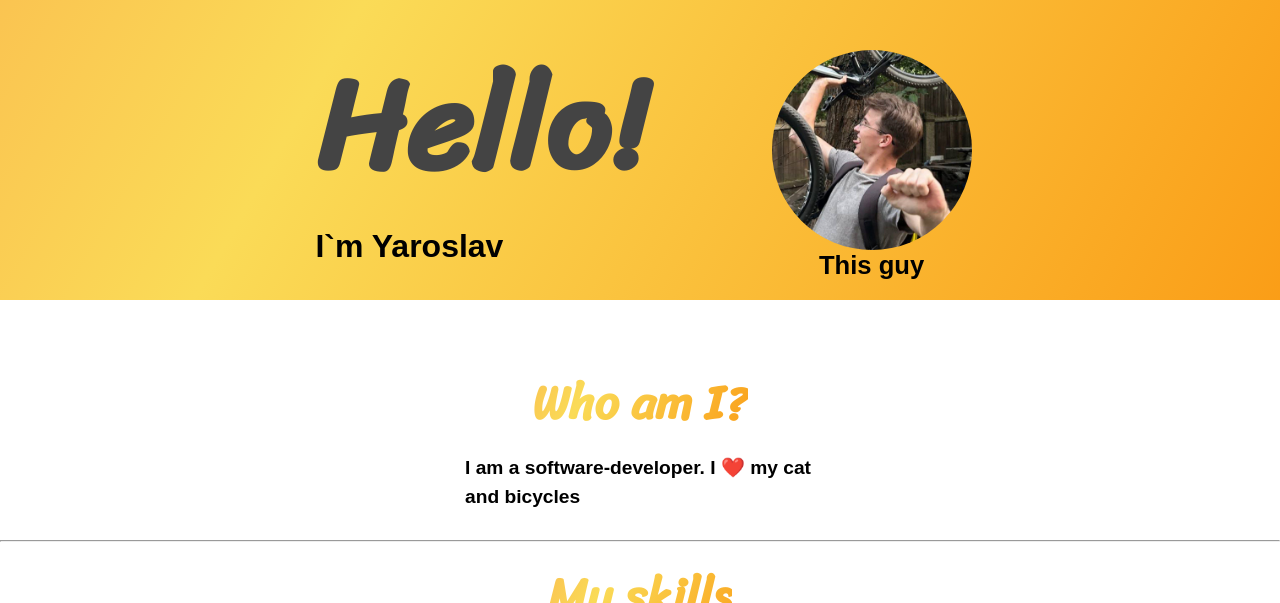
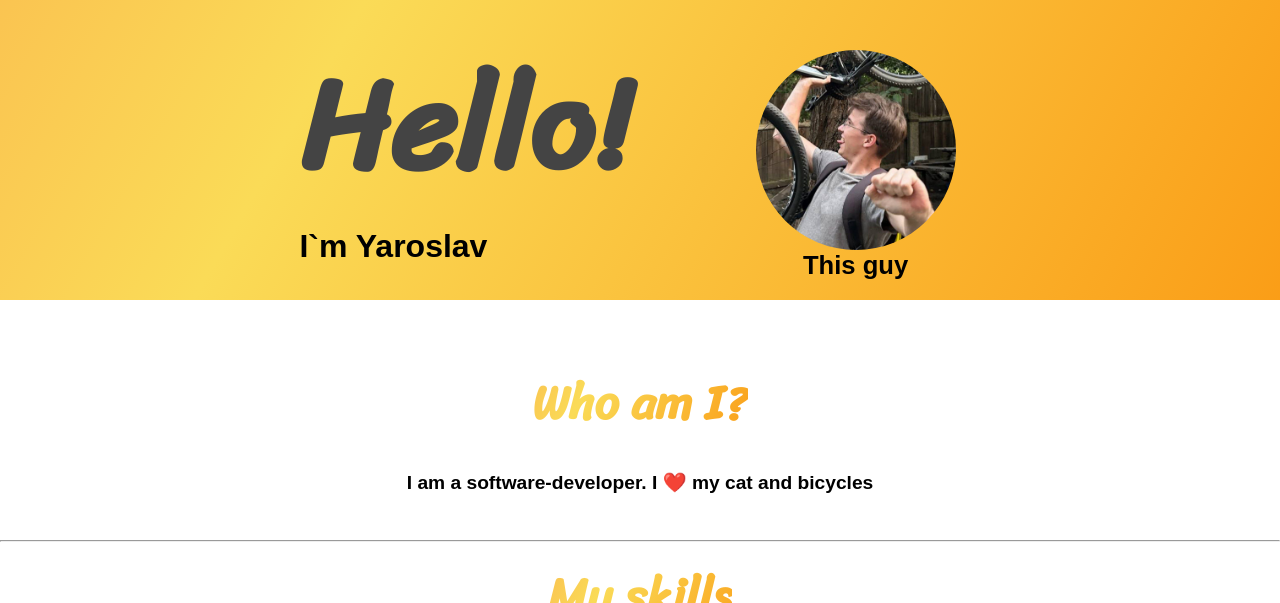
Before and after one commit to yaroslav8765/site-resume, a plain HTML site: page index.html in a window 1280 px wide. Shown: the top 603 px of the page. Drawn offline with Linux system fonts and the light colour scheme; a web font is replaced by a local one.

Commit message:
fixed scaling bug

```diff
--- a/style.css
+++ b/style.css
@@ -88,20 +88,18 @@ table {
   }
 
 
-.container {
-    margin-left:9vw;
+  .container {
     display: flex;
     justify-content: center;
     align-items: center;
-    width: 100vw;
+    flex-wrap: wrap;
+    width: 100%;
     height: 30vh;
     min-height: 300px;
     gap: 8vw;
-    min-width: 500px;
-    max-width: 800px;
-    margin-left: 20vw;
+    padding: 0 5vw;
+    box-sizing: border-box;
 }
-
 
 
 .profilepicture {
@@ -150,7 +148,7 @@ table {
 
 .whoami {
   margin: 8vh auto 0 auto;
-  width: 400px;
+  3width: 400px;
   display: grid;
   grid-template-columns: 1fr;
   grid-template-rows: 30px 50px;
@@ -169,7 +167,7 @@ table {
   grid-area: 2/1/3/1;
 
   padding-top: 80px;
-  width: 350px;
+  3width: 350px;
 
   font-size: 1.2rem;
   font-family: "Funnel Sans", sans-serif;
@@ -268,7 +266,7 @@ table {
   display: flex;
   flex-direction: column;
   width: 50vw;
-  min-width:480px;
+  3min-width:480px;
   max-width: 800px;
   margin: 8vh auto 0 auto;
 
@@ -349,7 +347,7 @@ table {
   color: #000000;
 }
 @media (max-width: 900px) {
- .container{
+ .container {
   flex-wrap: wrap;
   justify-content: space-around;
   min-height: 600px;
@@ -357,4 +355,18 @@ table {
   gap: 1px;
   margin-left: 0;
  }
+
+ #expiriencecontainer {
+  width: 80vw;
 }
+}
+
+@media (max-width: 500px) {
+  .my-skills {
+    width: 100vw;
+  }
+
+  #expiriencecontainer {
+    width: 100vw;
+  }
+}
```
Also changed, not shown: index.html (+0 -2 lines).
